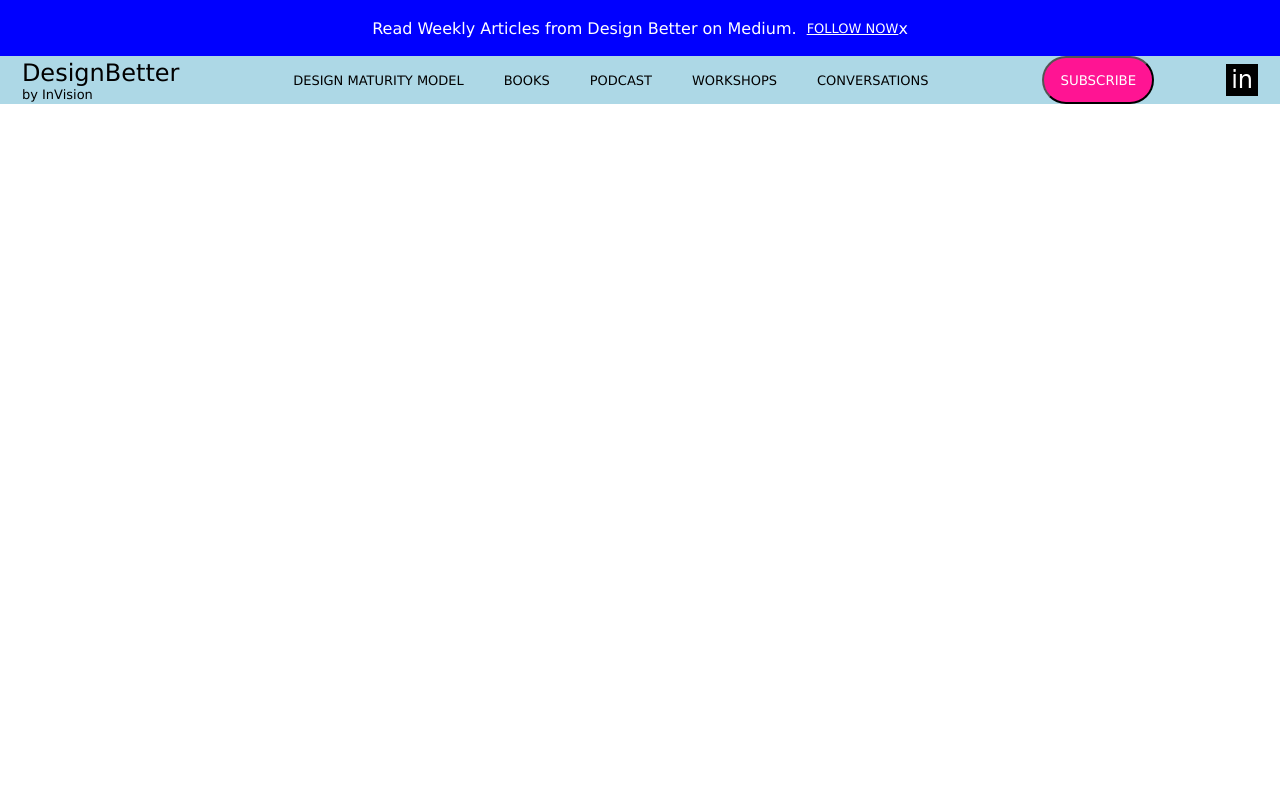
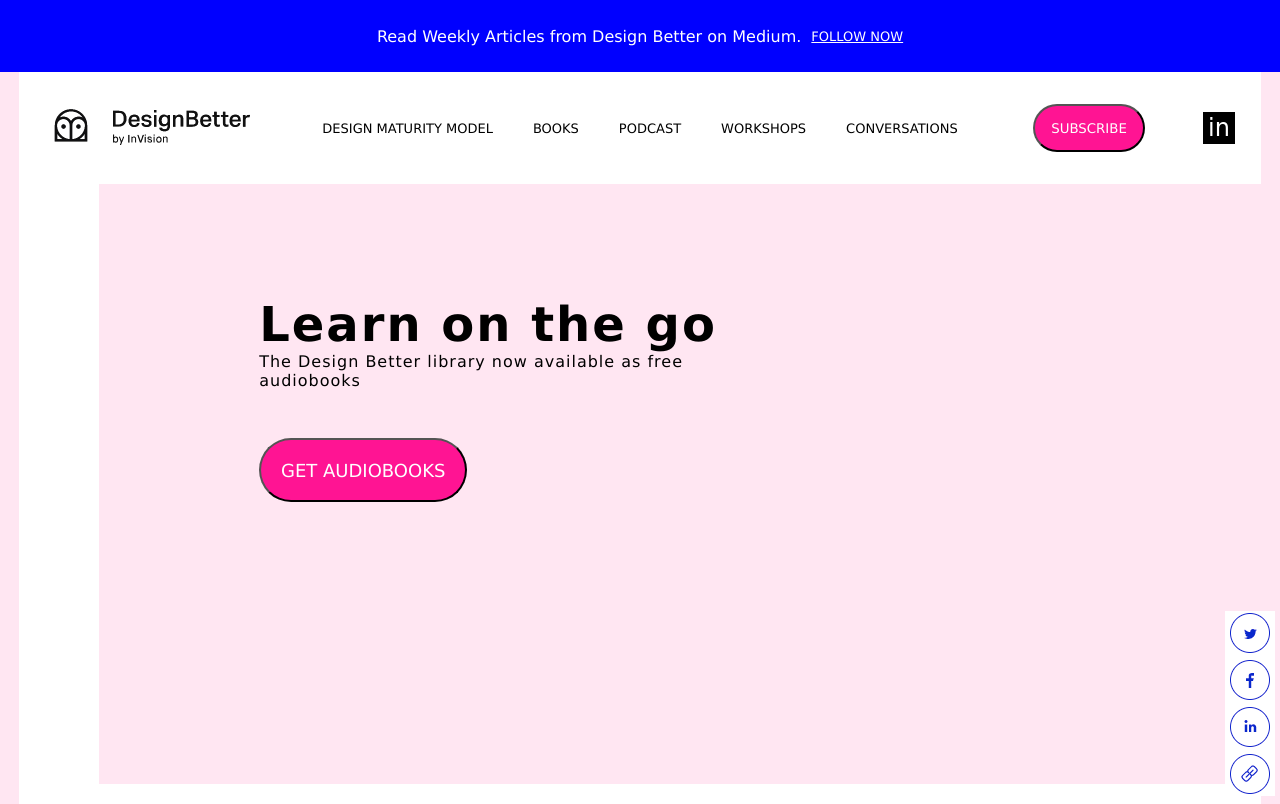
Before and after one commit to tjamesstone/HTML2, a plain HTML site: page index.html in a window 1280 px wide. Shown: the top 804 px of the page. Drawn offline with Linux system fonts and the light colour scheme.

Commit message:
Finished

```diff
--- a/index.html
+++ b/index.html
@@ -1,5 +1,6 @@
 <!DOCTYPE html>
 <html lang="en">
+
 <head>
     <meta charset="UTF-8">
     <meta name="viewport" content="width=device-width, initial-scale=1.0">
@@ -9,18 +10,23 @@
 </head>
 
 <body>
+
     <div class="bluebar">
         <div class="topbartext">Read Weekly Articles from Design Better on Medium.</div>
         <div class="topbarfollownow">FOLLOW NOW</div>
-                <div class="x">x</div>
+        <div class="x"></div>
 
     </div>
     <div class="container">
         <div class="containerone">
+
+            <div class="socialmedia">
+                    <img src="/Screen Shot 2019-08-20 at 4.20.15 PM.png" alt="socialmedia">
+
+            </div>
             <header>
                 <div class="topLeft">
-            <div class="designbetter">DesignBetter</div>
-            <div class='invision'>by InVision</div>
+                    <img src="/design_better_full_logo.png" alt="logo" style="width:auto;height:40px;">
 
                 </div>
 
@@ -33,14 +39,46 @@
 
                 </div>
 
-        <button>SUBSCRIBE</button>
+                <button class='buttonone'>SUBSCRIBE</button>
 
 
                 <div class="blackbox">in</div>
 
 
+
             </header>
+            <div class="pinkbox">
+                <div class="pinksmall">
+                    <h1 class ='learn'>Learn on the go</h1>
+                    <p class='designlibrary'>The Design Better library now available as free <br> audiobooks</p>
+                    <button class= 'buttontwo'>GET AUDIOBOOKS</button>
+                </div>
+            </div>
+            <div class="bestpractices">
+                <img src="/Screen Shot 2019-08-20 at 3.59.16 PM.png" alt="logo">
+            </div>
+            <div class="thelibrary">
+                <img src="/Screen Shot 2019-08-20 at 4.05.53 PM.png" alt="dont">
+            </div>
+            <div class="animationhandbook">
+                <img src="/Screen Shot 2019-08-20 at 4.30.15 PM.png" alt="imagehandbook">
+            </div>
+            <div class="enterprise">
+                <img src="/Screen Shot 2019-08-20 at 4.36.30 PM.png" alt="">
+                <img src="/Screen Shot 2019-08-20 at 4.36.44 PM.png" alt="">
+            </div>
+            <div class="question">
+                <h2 class="short">
+                        Short, insightful interviews <br>
+                        with technologists and creatives
+                </h2>
+                <p class="conversation">
+                        Get the Conversations newsletter, sent a few times a month.
+                </p>
+                <img src="/Screen Shot 2019-08-20 at 4.42.55 PM.png" alt="">
+            </div>
         </div>
     </div>
 </body>
+
 </html>
--- a/style.css
+++ b/style.css
@@ -1,22 +1,36 @@
-body {
-    background: white;
-    height: 100%;
-    width: 100%;
+*{
+    margin: 0px;
+}
 
-    font-family: Verdana, Geneva, Tahoma, sans-serif;
-    position: flex;
 
-    margin: 0px;
+
+.container {
+    background: #ffe6f2;
+    min-height: 100vh;
+    width: 100vw;
+    display: flex;
+    justify-content: center;
 
 
 
 
 
+    margin: 0px;
 }
-.contatainerone {
-    background: #FFC0CB;
-    height: 100%;
-    width: 90%;
+
+.containerone {
+    background: white;
+    height: 97%;
+    width: 97%;
+
+
+
+
+    font-family: Verdana, Geneva, Tahoma, sans-serif;
+    position: flex;
+    justify-content: center;
+
+    margin: 0px;
 }
 
 
@@ -26,20 +40,25 @@ body {
 .bluebar {
     background: blue;
     width: 100vw;
-    height: 7vh;
+    height: 9vh;
     display: flex;
-	flex-direction: row;
-    flex-wrap: nowrap;
     justify-content: center;
     color: white;
     font-family: Verdana, Geneva, Tahoma, sans-serif;
     align-items: center;
     margin: 0px;
-    position: relative;
+    position: sticky;
+    top: 0px;
 
 
 
 }
+.topLeft {
+    align-items: center;
+    position: fixed;
+    left: 50px;
+}
+
 .topbarfollownow {
 text-decoration: underline;
 font-size: small;
@@ -52,15 +71,18 @@ margin-left: 10px;
 }
 
 .x{
-    justify-content: flex-end;
-    margin-left: 0px;
+    display: flex;
+    justify-self: flex-end;
+
 }
 
 
 
 
 header {
-    background: lightblue;
+
+    width: 100%;
+    height: 7rem;
     display: flex;
 	flex-direction: row;
 	flex-wrap: nowrap;
@@ -71,12 +93,7 @@ header {
 
 
 }
-.invision {
-    font-size: small;
-}
-.designbetter {
-    font-size: x-large;
-}
+
 
 .menu {
 
@@ -86,8 +103,7 @@ header {
 	justify-content: space-between;
 	font-size: small;
     align-items: center;
-    margin-left: 50px;
-    margin-right: 50px;
+
 }
 
 .blackbox {
@@ -102,16 +118,20 @@ header {
 	font-size: x-large;
     align-items: center;
     font-family: cursive;
+    position: fixed;
+    right: 45px;
 }
 
-button {
+.buttonone {
     background: #FF1493;
     height: 3rem;
     width: 7rem;
     border-radius: 2rem;
     font-family: Verdana, Geneva, Tahoma, sans-serif;
     color: white;
-    margin-right: 28px;
+    margin-right: 35px;
+    position: fixed;
+    right: 100px;
 
 
 
@@ -138,3 +158,70 @@ button {
     margin-right: 20px;
     margin-left: 20px;
 }
+
+.pinkbox {
+    height: 600px;
+    width: 1200px;
+    background: #ffe6f2;
+    margin-left: 5rem;
+}
+
+.pinksmall {
+
+    padding-top: 7rem;
+    padding-left: 10rem;
+    height: 400px;
+    width: 800px;
+}
+.learn {
+    letter-spacing: 2px;
+    font-size: 3rem;
+}
+.designlibrary {
+    letter-spacing: 1px;
+}
+.buttontwo {
+    margin-top: 3rem;
+    height: 4rem;
+    width: 13rem;
+    font-family: Verdana, Geneva, Tahoma, sans-serif;
+    color: white;
+    background: #FF1493;
+    border-radius: 2rem;
+    font-size: large;
+}
+
+.bestpractices {
+    margin-top: 230px;
+    margin-left: 175px;
+}
+.thelibrary {
+    display: flex;
+    justify-content: center;
+    margin-top: 230px;
+}
+.socialmedia {
+    position: fixed;
+    display: flex-end;
+    bottom: 0;
+    right: 5px;
+}
+
+.animationhandbook {
+    margin-left: 60px;
+    margin-top: 230px;
+}
+.enterprise {
+    margin-left: 200px;
+    margin-top: 230px;
+}
+.question {
+    width: 100%;
+    height: 1000px;
+    display: flex;
+    background: lightblue;
+    justify-content: center;
+    align-items: center;
+    flex-direction: column;
+
+}
```
Also changed, not shown: Screen Shot 2019-08-20 at 3.59.16 PM.png (added), Screen Shot 2019-08-20 at 4.05.53 PM.png (added), Screen Shot 2019-08-20 at 4.20.15 PM.png (added), Screen Shot 2019-08-20 at 4.30.15 PM.png (added), Screen Shot 2019-08-20 at 4.36.30 PM.png (added), Screen Shot 2019-08-20 at 4.36.44 PM.png (added), Screen Shot 2019-08-20 at 4.42.55 PM.png (added), design_better_full_logo.png (added), 1 other file. Lines whose indentation alone changed are shown as unchanged.
